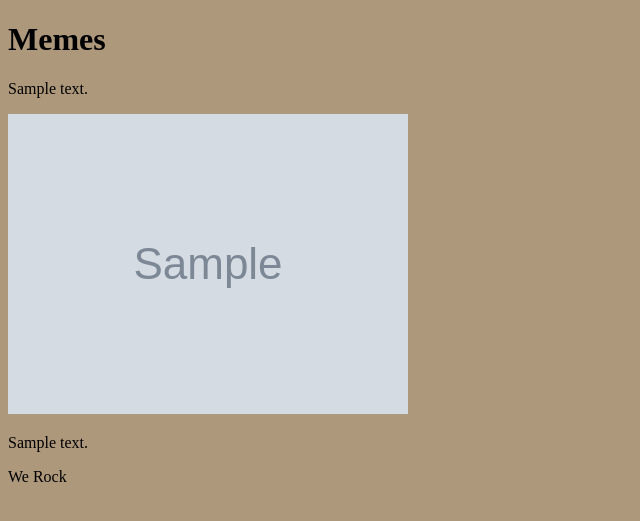
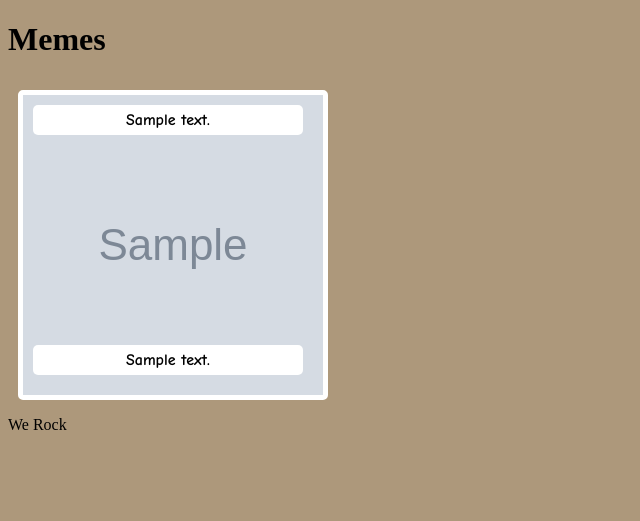
Before and after one commit to Aclap427/Meme_World, a Django app: page /memes/ in a window 1280 px wide. Shown: the part 26-547 px from the top of the page, without its empty margins (0-640 px from the left). Run offline with Django 3.2, Linux system fonts and the light colour scheme; a user stored in the database is signed in; tables that the repository leaves empty hold one stand-in row (values such as "Sample post"); grey boxes marked "Sample" are stand-in pictures.

Commit message:
meme styles

```diff
--- a/main_app/static/css/style.css
+++ b/main_app/static/css/style.css
@@ -1,3 +1,47 @@
+@import url('https://fonts.googleapis.com/css2?family=Comic+Neue:wght@700&display=swap');
+
 body {
     background-color: rgb(173, 152, 123);
 }
+
+.container {
+    display: flex;
+    flex-wrap: wrap;
+}
+
+.meme {
+    margin: 10px;
+    width: 300px;
+    height: 300px;
+    display: grid;
+    grid-template: 1fr 3fr 1fr / 1fr 1fr 1fr 1fr 1fr;
+}
+
+.top,
+.bottom {
+    display: flex;
+    font-family: 'Comic Neue', cursive;
+    background-color: white;
+    border-radius: 5px;
+    margin: 5%;
+    padding: 0 5px;
+    justify-content: center;
+    align-items: center;
+}
+
+.top {
+    grid-area: 1/1/2/6;
+}
+
+.photo {
+    border: 5px solid white;
+    border-radius: 5px;
+    grid-area: 1/1/4/6;
+    z-index: -1;
+    width: 100%;
+    height: 100%;
+}
+
+.bottom {
+    grid-area: 3/1/4/6;
+}
--- a/main_app/templates/memes/index.html
+++ b/main_app/templates/memes/index.html
@@ -1,13 +1,14 @@
-{% extends 'base.html' %}
-{% block content %}
+{% extends 'base.html' %} {% block content %}
 <h1>Memes</h1>
-
-{% for meme in memes %}
-  <div class="meme">
+<div class="container">
+  {% for meme in memes %}
+  <div class="box">
+    <div class="meme">
       <p class="top">{{meme.top_text}}</p>
-      <img class="photo" src="{{meme.photo}}" alt="pic">
+      <img class="photo" src="{{meme.photo}}" alt="pic" />
       <p class="bottom">{{meme.bottom_text}}</p>
+    </div>
   </div>
-{% endfor %}
-
+  {% endfor %}
+</div>
 {% endblock %}
```
